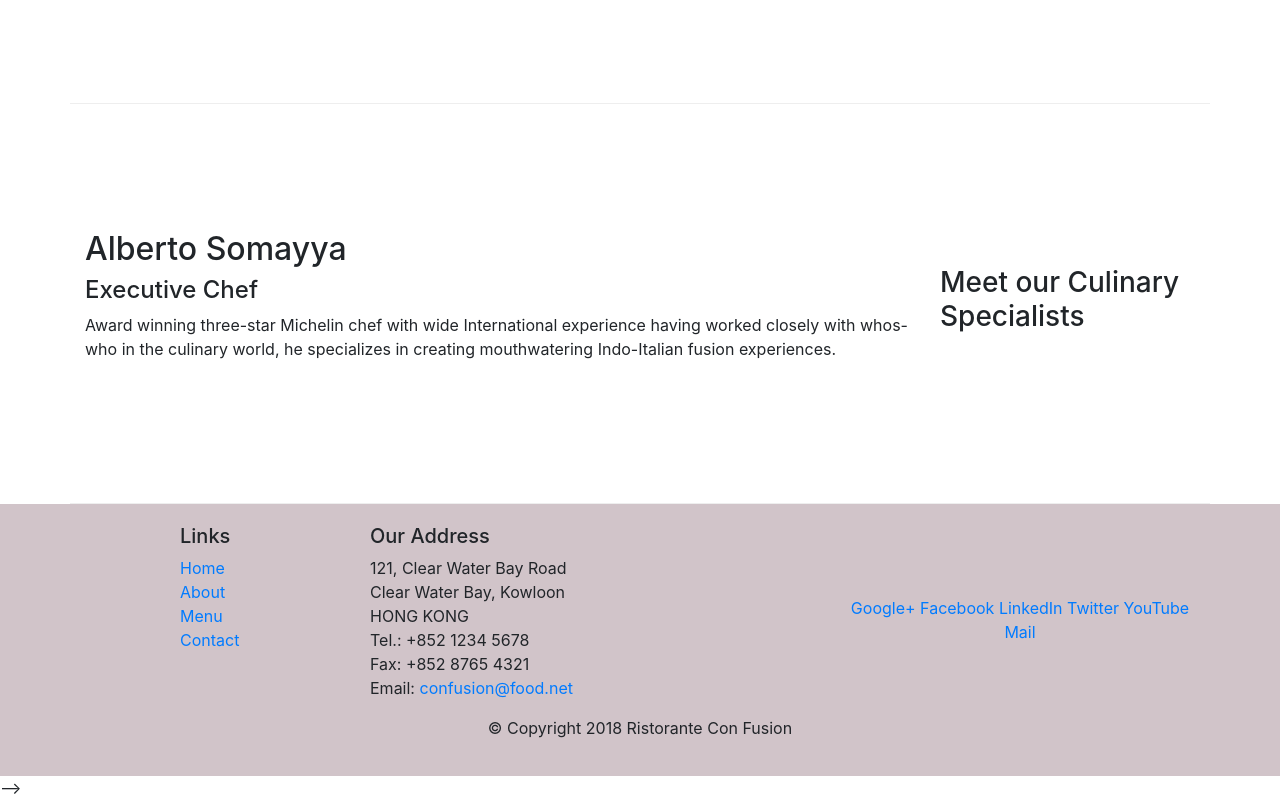
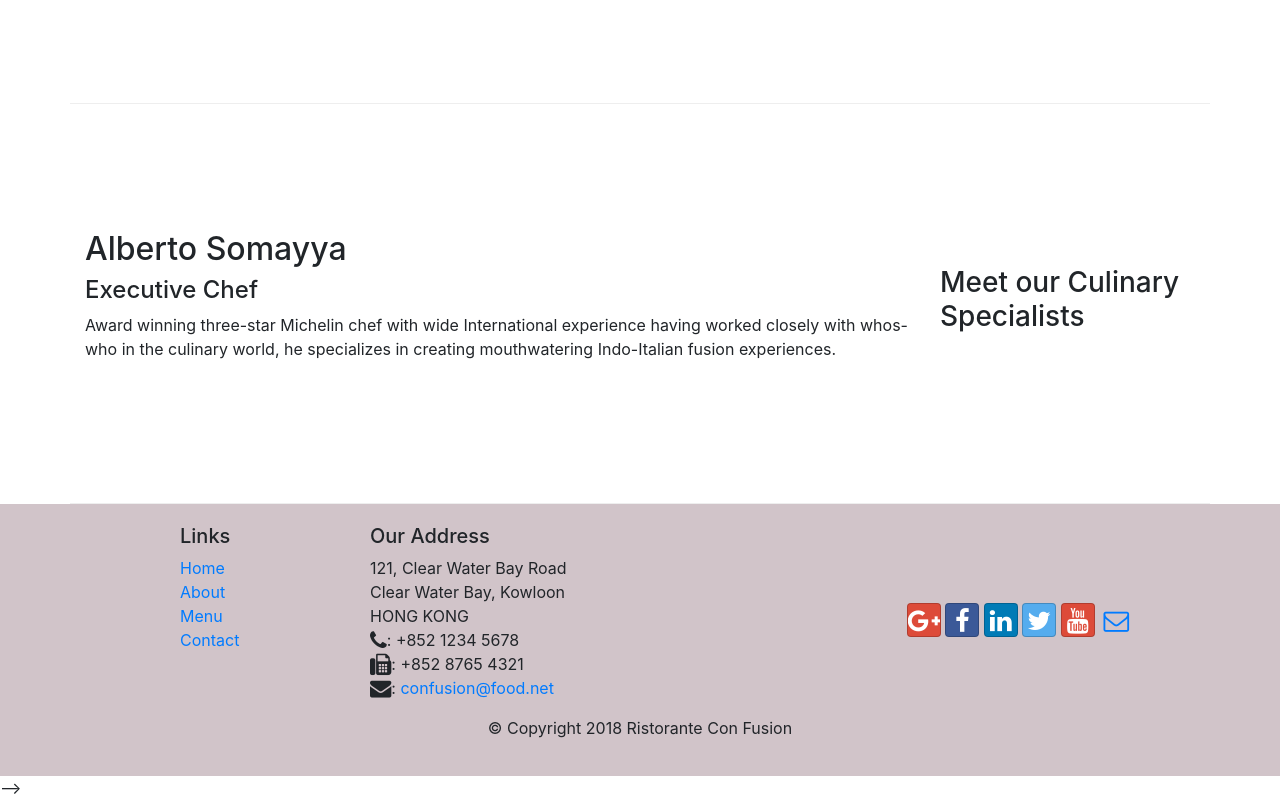
Before and after one commit to timtnguyen/Bootstrap-proj, a website: page index.html in a window 1280 px wide. Shown: the part 1030-1830 px from the top of the page. Drawn offline with nearby package versions, Linux system fonts and the light colour scheme.

Commit message:
Add icon-font

```diff
--- a/index.html
+++ b/index.html
@@ -9,6 +9,8 @@
     <!-- Bootstrap CSS -->
     <link rel="stylesheet" href="node_modules/bootstrap/dist/css/bootstrap.min.css">
     <!-- <link rel="stylesheet" href="https://stackpath.bootstrapcdn.com/bootstrap/4.1.3/css/bootstrap.min.css" integrity="sha384-MCw98/SFnGE8fJT3GXwEOngsV7Zt27NXFoaoApmYm81iuXoPkFOJwJ8ERdknLPMO" crossorigin="anonymous"> -->
+    <link rel="stylesheet" href="node_modules/font-awesome/css/font-awesome.min.css">
+    <link rel="stylesheet" href="node_modules/bootstrap-social/bootstrap-social.css">
     <link rel="stylesheet" href="css/styles.css">
     <title>Ristorante Con Fusion</title>
 </head>
@@ -22,10 +24,10 @@
             <a class="navbar-brand mr-auto" href="#">Ristorante Con Fusion</a>
             <div class="collapse navbar-collapse" id="Navbar">
                 <ul class="navbar-nav mr-auto">
-                    <li class="nav-item active"><a class="nav-link" href="#">Home</a></li>
-                    <li class="nav-item"><a class="nav-link" href="./aboutus.html">About</a></li>
-                    <li class="nav-item"><a class="nav-link" href="#">Menu</a></li>
-                    <li class="nav-item"><a class="nav-link" href="#">Contact</a></li>
+                    <li class="nav-item active"><a class="nav-link" href="#"><span class="fa fa-home fa-lg"></span> Home</a></li>
+                    <li class="nav-item"><a class="nav-link" href="./aboutus.html"><span class="fa fa-info fa-lg"></span> About</a></li>
+                    <li class="nav-item"><a class="nav-link" href="#"><span class="fa fa-list fa-lg"></span> Menu</a></li>
+                    <li class="nav-item"><a class="nav-link" href="#"><span class="fa fa-address-card fa-lg"></span> Contact</a></li>
                 </ul>
             </div>
         </div>
@@ -95,19 +97,19 @@
 		              121, Clear Water Bay Road<br>
 		              Clear Water Bay, Kowloon<br>
 		              HONG KONG<br>
-		              Tel.: +852 1234 5678<br>
-		              Fax: +852 8765 4321<br>
-		              Email: <a href="mailto:confusion@food.net">confusion@food.net</a>
+		              <i class="fa fa-phone fa-lg"></i>: +852 1234 5678<br>
+		              <i class="fa fa-fax fa-lg"></i>: +852 8765 4321<br>
+		              <i class="fa fa-envelope fa-lg"></i>: <a href="mailto:confusion@food.net">confusion@food.net</a>
 		           </address>
                 </div>
                 <div class="col-12 col-sm-4 align-self-center">
                     <div class="text-center">
-                        <a href="http://google.com/+">Google+</a>
-                        <a href="http://www.facebook.com/profile.php?id=">Facebook</a>
-                        <a href="http://www.linkedin.com/in/">LinkedIn</a>
-                        <a href="http://twitter.com/">Twitter</a>
-                        <a href="http://youtube.com/">YouTube</a>
-                        <a href="mailto:">Mail</a>
+                        <a class="btn btn-social-icon btn-google" href="http://google.com/+"><i class="fa fa-google-plus fa-lg"></i></a>
+                        <a class="btn btn-social-icon btn-facebook" href="http://www.facebook.com/profile.php?id="><i class="fa fa-facebook fa-lg"></i></a>
+                        <a class="btn btn-social-icon btn-linkedin" href="http://www.linkedin.com/"><i class="fa fa-linkedin fa-lg"></i></a>
+                        <a class="btn btn-social-icon btn-twitter" href="http://twitter.com/"><i class="fa fa-twitter fa-lg"></i></a>
+                        <a class="btn btn-social-icon btn-google" href="http://youtube.com/"><i class="fa fa-youtube fa-lg"></i></a>
+                        <a class="btn btn-social-icon" href="mailto:"><i class="fa fa-envelope-o fa-lg"></i></a>
                     </div>
                 </div>
            </div>
--- a/package.json
+++ b/package.json
@@ -15,6 +15,8 @@
   },
   "dependencies": {
     "bootstrap": "^4.0.0",
+    "bootstrap-social": "^5.1.1",
+    "font-awesome": "^4.7.0",
     "jquery": "^3.3.1",
     "popper.js": "^1.12.9"
   }
```
Also changed, not shown: aboutus.html (+15 -13 lines), 1 other file.
